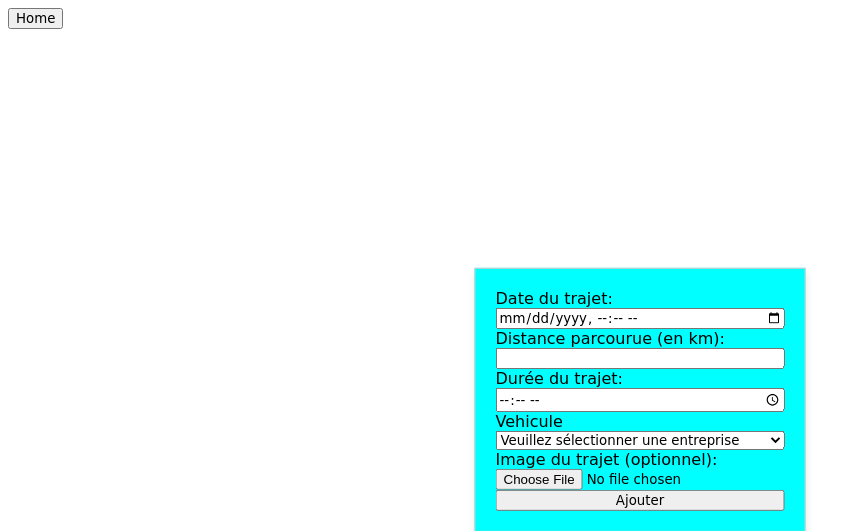
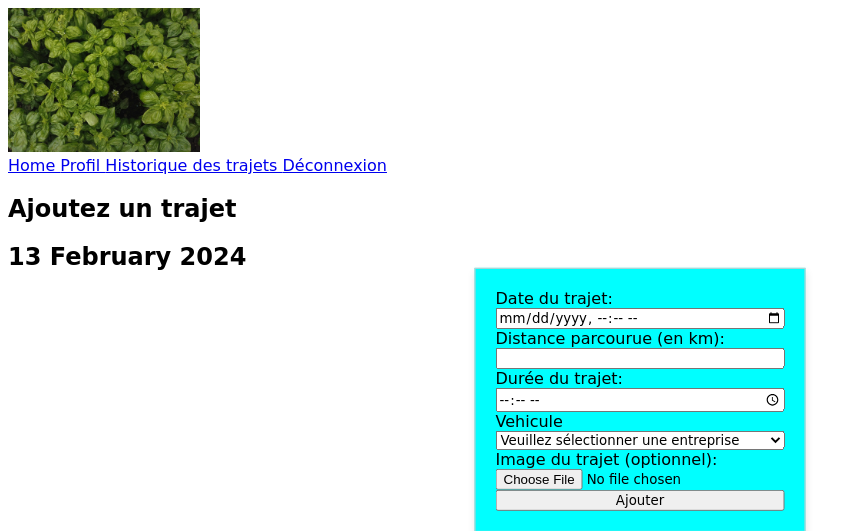
Before and after one commit to Ricardo272/mcv, a PHP site: page /controllers/controller-trajet.php in a window 1280 px wide. Shown: the top 531 px of the page, without its empty margins (0-861 px from the left). Run offline with PHP 8.4, Linux system fonts and the light colour scheme; a user stored in the database is signed in; a stand-in replaces the project's code that opens the database connection.

Commit message:
quelques modif et Css de Trajet en cours

```diff
--- a/assets/style/style.css
+++ b/assets/style/style.css
@@ -165,7 +165,7 @@
 }
 
 .home {
-  overflow: hidden;
+  overflow-x: hidden;
 }
 .home .imgBackground {
   width: -moz-fit-content;
@@ -289,7 +289,8 @@
 }
 .home .blockPDP img {
   width: 12rem;
-  border: solid white;
+  border: solid black;
+  border-radius: 10rem;
 }
 
 .profil {
--- a/assets/style/style.scss
+++ b/assets/style/style.scss
@@ -208,7 +208,7 @@
 }
 
 .home {
-    overflow: hidden;
+    overflow-x: hidden;
 
     .imgBackground {
         width: fit-content;
@@ -355,7 +355,8 @@
 
         img {
             width: 12rem;
-            border: solid white;
+            border: solid black;
+            border-radius: 10rem;
 
         }
     }
--- a/controllers/controller-trajet.php
+++ b/controllers/controller-trajet.php
@@ -7,6 +7,15 @@
 // Models
 require_once "../models/Utilisateur.php";
 require_once "../models/Trajet.php";
+
+if (isset($_SESSION['user'])) {
+    $dateDuJour = date('d F Y');
+}
+if (!isset($_SESSION['user'])) {
+
+    header("Location: controller-signin.php");
+    exit();
+}
 
 if ($_SERVER["REQUEST_METHOD"] == "POST") {
     $errors = [];
@@ -18,14 +27,7 @@
     $idUtilisateur = $_SESSION["user"]["ID_utilisateur"];
     // Vérifier si une image a été téléchargée
     $imageTrajet = isset($_FILES["trajet_de_l_utilisateur"]) ? $_FILES["trajet_de_l_utilisateur"]["name"] : "image.jpg";
-    // var_dump(
-    // $dateTrajet,
-    // $distanceParcourue,
-    // $dureeTrajet,
-    // $imageTrajet,
-    // $idVehicule,
-    // $idUtilisateur
-    // );
+
 
     Trajet::ajouterTrajet(
         $dateTrajet,
--- a/views/view-home.php
+++ b/views/view-home.php
@@ -32,9 +32,6 @@
         </a>
     </div>
 
-
-
-    <!-- Affichage du message de succès -->
     <?php
 
     if (isset($_SESSION['message'])) {
--- a/views/view-trajet.php
+++ b/views/view-trajet.php
@@ -8,8 +8,38 @@
     <title>Formulaire trajet</title>
 </head>
 
-<body>
-    <a href='../controllers/controller-home.php'><button>Home</button></a>
+<body class="trajet">
+    <div class="imgBackground">
+        <img src="../assets/image/background/background-blast.jpg" alt="background">
+    </div>
+
+    <div class="navbar">
+
+        <a href='../controllers/controller-home.php'>
+            <i class="bi bi-house-fill"></i> Home
+        </a>
+
+        <a href="../controllers/controller-profil.php">
+            <i class="bi bi-person-circle"></i> Profil
+        </a>
+
+        <a href="../controllers/controller-historique-des-trajets.php">
+            <i class="bi bi-clock-history"></i> Historique des trajets
+        </a>
+
+        <a href="../controllers/controller-signout.php">
+            <i class="bi bi-door-closed-fill"></i> Déconnexion
+        </a>
+
+    </div>
+
+    <div class="sidebar">
+        <h2><i class="bi bi-house-fill"></i> Ajoutez un trajet</h2>
+
+        <h2>
+            <?= $dateDuJour; ?>
+        </h2>
+    </div>
 
     <div id="popupForm" class="popup-form">
         <form class="formTrajet" action="../controllers/controller-trajet.php" method="post"
```
Also changed, not shown: assets/image/background/background-blast.jpg (added), 1 other file.
